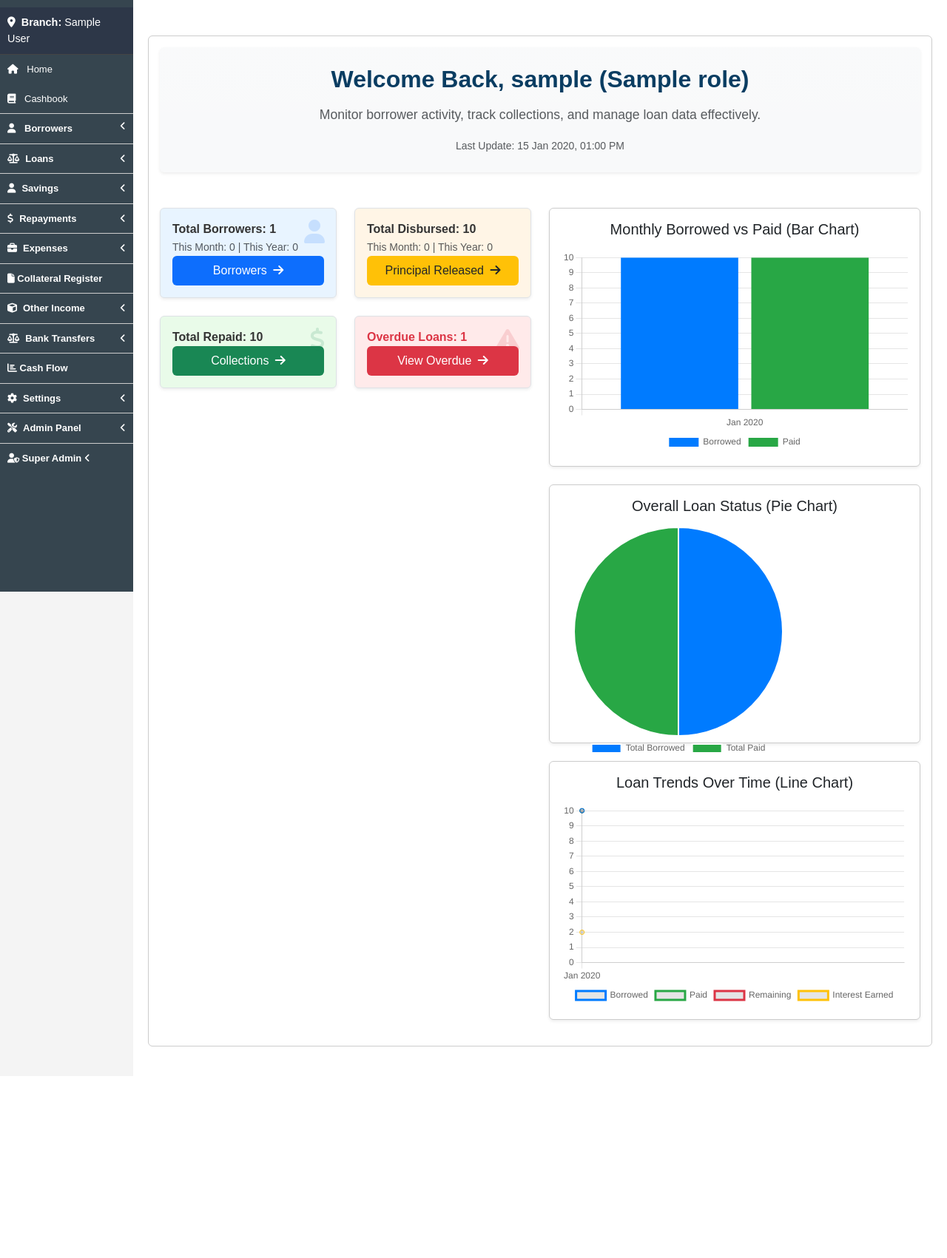
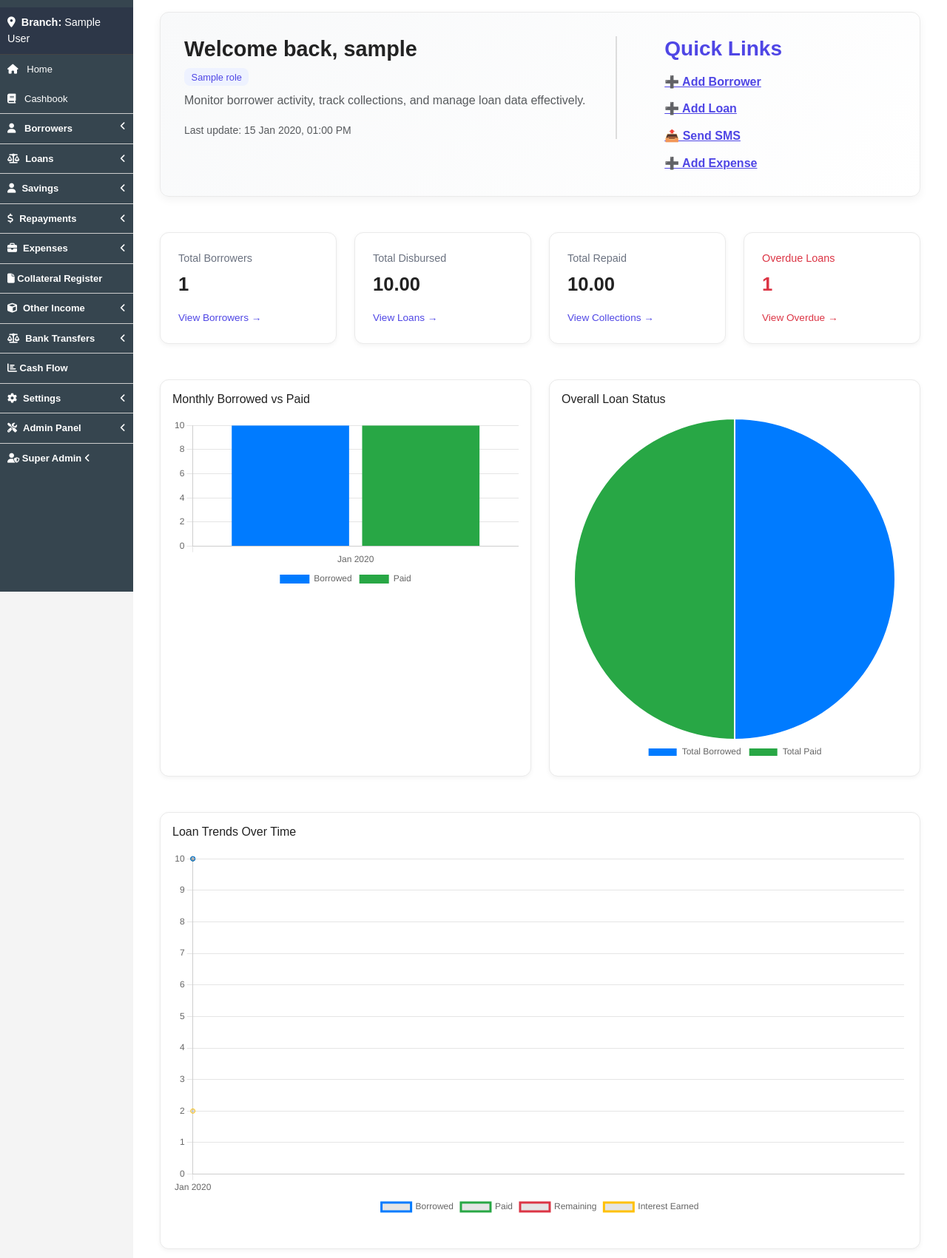
Before and after one commit to elly-techlend/techlend, a Flask app: page / in a window 1280 px wide. Shown: the part 50-1751 px from the top of the page at 74% size. Before the commit the page ends 1465 px from the top, so only its background shows below. Run offline with Flask 3, Linux system fonts and the light colour scheme; a user stored in the database is signed in; tables that the repository leaves empty hold one stand-in row (values such as "Sample post"); grey boxes marked "Sample" are stand-in pictures.

Commit message:
Update homepage display

```diff
--- a/routes/dashboard_routes.py
+++ b/routes/dashboard_routes.py
@@ -1,7 +1,7 @@
 from flask import Blueprint, render_template, jsonify
 from flask_login import login_required, current_user
 from extensions import db
-from models import Branch, Loan
+from models import Branch, Loan, LoanRepayment
 from datetime import datetime, date
 from collections import defaultdict
 from flask import session
@@ -69,26 +69,61 @@ def switch_branch(branch_id):
 def index():
     active_branch_id = session.get('active_branch_id')
 
-    # Filter loans based on active branch (if set)
+    # Filter loans for this company (and branch if set)
+    loan_query = Loan.query.filter_by(company_id=current_user.company_id)
     if active_branch_id:
-        loans = Loan.query.filter_by(
-            company_id=current_user.company_id,
-            branch_id=active_branch_id
-        ).all()
-    else:
-        loans = Loan.query.filter_by(company_id=current_user.company_id).all()
+        loan_query = loan_query.filter_by(branch_id=active_branch_id)
+    loans = loan_query.all()
 
     if not loans:
-        return render_template('home.html', user=current_user, loans=[], message="No loans found for your company.")
+        return render_template('home.html', message="No loans found for your company.")
 
-    total_borrowers = len(set(loan.borrower_name for loan in loans))
+    # Basic counts
+    total_borrowers = len(set(l.borrower_name for l in loans))
     total_loans = len(loans)
 
+    # Totals
     total_disbursed = sum(l.amount_borrowed for l in loans)
     total_repaid = sum(l.amount_paid for l in loans)
     total_balance = sum(l.remaining_balance for l in loans)
-    total_interest = sum(l.amount_borrowed * Decimal('0.2') for l in loans)
+    total_interest = sum(
+        l.total_due - l.amount_borrowed if hasattr(l, "total_due") else l.amount_borrowed * Decimal("0.2")
+        for l in loans
+    )
 
+    # Date filtering
+    now = datetime.now()
+    current_year = now.year
+    current_month = now.month
+
+    # Borrowers
+    borrowers_year = len({l.borrower_name for l in loans if l.date.year == current_year})
+    borrowers_month = len({l.borrower_name for l in loans if l.date.year == current_year and l.date.month == current_month})
+
+    # Disbursed
+    disbursed_year = sum(l.amount_borrowed for l in loans if l.date.year == current_year)
+    disbursed_month = sum(l.amount_borrowed for l in loans if l.date.year == current_year and l.date.month == current_month)
+
+    # Repaid — use repayment dates if you have LoanRepayment model
+    repayments_query = LoanRepayment.query.join(Loan).filter(Loan.company_id == current_user.company_id)
+    if active_branch_id:
+        repayments_query = repayments_query.filter(Loan.branch_id == active_branch_id)
+    repayments = repayments_query.all()
+
+    collections_year = sum(r.amount_paid for r in repayments if r.date_paid.year == current_year)
+    collections_month = sum(r.amount_paid for r in repayments if r.date_paid.year == current_year and r.date_paid.month == current_month)
+
+    # Overdue loans
+    overdue_loans_query = Loan.query.filter(
+        Loan.company_id == current_user.company_id,
+        Loan.due_date < date.today(),
+        Loan.remaining_balance > 0
+    )
+    if active_branch_id:
+        overdue_loans_query = overdue_loans_query.filter(Loan.branch_id == active_branch_id)
+    overdue_loans = overdue_loans_query.order_by(Loan.due_date.asc()).limit(5).all()
+
+    # Monthly chart data
     monthly_data = defaultdict(lambda: {
         "total_disbursed": 0,
         "total_paid": 0,
@@ -101,7 +136,9 @@ def index():
         monthly_data[month_key]["total_disbursed"] += loan.amount_borrowed
         monthly_data[month_key]["total_paid"] += loan.amount_paid
         monthly_data[month_key]["total_remaining"] += loan.remaining_balance
-        monthly_data[month_key]["total_interest"] += float(loan.amount_borrowed) * 0.2
+        monthly_data[month_key]["total_interest"] += (
+            loan.total_due - loan.amount_borrowed if hasattr(loan, "total_due") else loan.amount_borrowed * 0.2
+        )
 
     sorted_months = sorted(monthly_data.keys())
     months = [datetime.strptime(m, "%Y-%m").strftime("%b %Y") for m in sorted_months]
@@ -110,17 +147,7 @@ def index():
     remaining_balances = [monthly_data[m]["total_remaining"] for m in sorted_months]
     interest_earned = [monthly_data[m]["total_interest"] for m in sorted_months]
 
-    # Overdue loans scoped to branch if set
-    overdue_loans_query = Loan.query.filter(
-        Loan.company_id == current_user.company_id,
-        Loan.due_date < date.today(),
-        Loan.remaining_balance > 0
-    )
-    if active_branch_id:
-        overdue_loans_query = overdue_loans_query.filter(Loan.branch_id == active_branch_id)
-
-    overdue_loans = overdue_loans_query.order_by(Loan.due_date.asc()).limit(5).all()
-
+    # Last update
     latest_loan = max(loans, key=lambda l: l.date, default=None)
     if latest_loan:
         local_tz = pytz.timezone("Africa/Kampala")
@@ -129,26 +156,17 @@ def index():
     else:
         last_update = "No data"
 
-    now = datetime.now()
-    current_year = now.year
-    current_month = now.month
-
-    disbursed_year = sum(l.amount_borrowed for l in loans if l.date.year == current_year)
-    disbursed_month = sum(l.amount_borrowed for l in loans if l.date.year == current_year and l.date.month == current_month)
-
-    collections_year = sum(l.amount_paid for l in loans if l.date.year == current_year)
-    collections_month = sum(l.amount_paid for l in loans if l.date.year == current_year and l.date.month == current_month)
-
-    borrowers_year = len(set(loan.borrower_name for loan in loans if loan.date.year == current_year))
-    borrowers_month = len(set(loan.borrower_name for loan in loans if loan.date.year == current_year and loan.date.month == current_month))
-
     return render_template(
         'home.html',
         total_borrowers=total_borrowers,
         borrowers_year=borrowers_year,
         borrowers_month=borrowers_month,
         total_disbursed=total_disbursed,
+        disbursed_year=disbursed_year,
+        disbursed_month=disbursed_month,
         total_repaid=total_repaid,
+        collections_year=collections_year,
+        collections_month=collections_month,
         total_balance=total_balance,
         total_interest=total_interest,
         total_loans=total_loans,
@@ -159,11 +177,7 @@ def index():
         interest_earned=interest_earned,
         overdue_loans=overdue_loans,
         last_update=last_update,
-        user=current_user,
-        disbursed_year=disbursed_year,
-        disbursed_month=disbursed_month,
-        collections_year=collections_year,
-        collections_month=collections_month
+        user=current_user
     )
 
 @dashboard_bp.route('/loan_data')
--- a/templates/home.html
+++ b/templates/home.html
@@ -1,135 +1,297 @@
 {% extends 'base.html' %}
 
 {% block content %}
+
 <style>
-    .fade-in-up {
-        opacity: 0;
-        transform: translateY(20px);
-        animation: fadeInUp 0.6s ease-out forwards;
+    /* General Layout */
+    .dashboard-container {
+        max-width: 1400px;
+        margin: auto;
+        padding: 1rem;
     }
 
-    @keyframes fadeInUp {
-        to {
-            opacity: 1;
-            transform: translateY(0);
+    /* Welcome Banner */
+    .welcome-banner {
+        display: flex;
+        justify-content: space-between;
+        align-items: flex-start;
+        background: linear-gradient(135deg, #f8f9fa, #ffffff);
+        border: 1px solid #eaeaea;
+        border-radius: 12px;
+        padding: 2rem;
+        box-shadow: 0 4px 12px rgba(0,0,0,0.05);
+        color: #222; /* default text color */
+        gap: 2rem;
+        flex-wrap: wrap;
+    }
+
+    .welcome-content {
+        flex: 1 1 60%;
+        min-width: 250px;
+        padding-right: 2rem; /* spacing between content and border */
+        border-right: 2px solid #ddd; /* subtle dividing line */
+    }
+
+    .welcome-banner h2 {
+        font-weight: 600;
+        font-size: 1.8rem;
+        margin-bottom: 0.5rem;
+    }
+
+    .role-badge {
+        font-size: 0.8rem;
+        background-color: #eef2ff;
+        color: #4f46e5;
+        padding: 0.3rem 0.6rem;
+        border-radius: 8px;
+        margin-right: 0.3rem;
+    }
+
+    /* Quick Links Section */
+    .quick-links-section {
+        flex: 1 1 35%;
+        min-width: 200px;
+        padding-left: 2rem; /* spacing between border and links */
+    }
+
+    .quick-links-section h3 {
+        margin-bottom: 1rem;
+        font-weight: 600;
+        color: #4f46e5;
+    }
+
+    /* Quick Actions as vertical links */
+    .quick-actions {
+        display: flex;
+        flex-direction: column;
+        gap: 0.8rem;
+    }
+
+    .quick-actions a {
+        background: none;
+        color: #4f46e5;
+        text-decoration: underline;
+        font-weight: 600;
+        font-size: 1rem;
+        cursor: pointer;
+        white-space: nowrap;
+        transition: color 0.2s ease;
+        padding: 0;
+    }
+
+    .quick-actions a:hover {
+        color: #4338ca;
+        text-decoration: none;
+    }
+
+    /* Stat Cards */
+    .stat-card {
+        background: #ffffff;
+        border-radius: 12px;
+        padding: 1.5rem;
+        box-shadow: 0 2px 6px rgba(0,0,0,0.05);
+        display: flex;
+        flex-direction: column;
+        justify-content: space-between;
+        border: 1px solid #eaeaea;
+        height: 100%;
+        color: #222;
+    }
+
+    .stat-title {
+        font-size: 0.9rem;
+        color: #6b7280;
+    }
+
+    .stat-value {
+        font-size: 1.6rem;
+        font-weight: 600;
+        margin-top: 0.3rem;
+    }
+
+    .stat-link {
+        margin-top: 1rem;
+        font-size: 0.85rem;
+        text-decoration: none;
+        color: #4f46e5;
+        font-weight: 500;
+    }
+
+    .stat-link:hover {
+        text-decoration: underline;
+    }
+
+    /* Chart Container */
+    .chart-card {
+        background: #ffffff;
+        border-radius: 12px;
+        padding: 1rem;
+        box-shadow: 0 2px 6px rgba(0,0,0,0.05);
+        border: 1px solid #eaeaea;
+        height: 100%;
+        color: #222;
+    }
+
+    /* ==== DARK MODE ==== */
+    body.dark-mode {
+        background-color: #121212;
+        color: #e0e0e0;
+    }
+
+    body.dark-mode .welcome-banner {
+        background: linear-gradient(135deg, #1e1e1e, #2c2c2c);
+        border: 1px solid #444;
+        box-shadow: 0 4px 12px rgba(255,255,255,0.05);
+        color: #ddd;
+        border-right: 1px solid #555;
+    }
+
+    body.dark-mode .role-badge {
+        background-color: #33384d;
+        color: #a8b0ff;
+    }
+
+    body.dark-mode .quick-links-section h3 {
+        color: #a0aaff;
+    }
+
+    body.dark-mode .quick-actions a {
+        background: none;
+        color: #a0aaff;
+    }
+
+    body.dark-mode .quick-actions a:hover {
+        color: #c0c0ff;
+        text-decoration: none;
+    }
+
+    body.dark-mode .stat-card,
+    body.dark-mode .chart-card {
+        background: #1f1f1f;
+        border: 1px solid #444;
+        box-shadow: 0 2px 6px rgba(255,255,255,0.1);
+        color: #ccc;
+    }
+
+    body.dark-mode .stat-title {
+        color: #999;
+    }
+
+    body.dark-mode .stat-link {
+        color: #a0aaff;
+    }
+
+    body.dark-mode .stat-link:hover {
+        text-decoration: underline;
+        color: #c0c0ff;
+    }
+
+    /* Responsive: stack welcome content and quick links vertically on smaller screens */
+    @media (max-width: 768px) {
+        .welcome-banner {
+            flex-direction: column;
+        }
+
+        .welcome-content,
+        .quick-links-section {
+            flex: 1 1 100%;
+            min-width: auto;
+        }
+
+        .quick-links-section {
+            margin-top: 1.5rem;
+        }
+    }
+
+    /* Responsive adjustments for very small screens */
+    @media (max-width: 480px) {
+        .quick-actions {
+            flex-direction: column;
+            gap: 0.5rem;
+        }
+        .quick-actions a {
+            font-size: 1.1rem;
         }
     }
 </style>
-<style>
-    /* Dashboard card hover effect */
-    .dashboard-card {
-        transition: transform 0.2s ease, box-shadow 0.2s ease;
-        position: relative;
-    }
-    .dashboard-card:hover {
-        transform: translateY(-3px);
-        box-shadow: 0 8px 20px rgba(0,0,0,0.1);
-    }
-    /* Top-right icon */
-    .dashboard-icon {
-        position: absolute;
-        top: 15px;
-        right: 15px;
-        font-size: 2rem;
-        opacity: 0.15;
-    }
-</style>
 
-<div class="container mt-5">
+<div class="dashboard-container">
 
-    <!-- Welcome Banner -->
-    <div class="text-center mb-5 fade-in-up">
-        <div class="shadow-sm p-4 rounded bg-light bg-gradient dark-mode-gradient">
-            <h2 class="fw-bold mb-3" style="font-size: 2rem; color: #0a3d62;">
-                Welcome Back, {{ current_user.username }} ({{ current_user.role_names | map('capitalize') | join(', ') }})
-            </h2>
-            <p class="text-muted" style="font-size: 1.1rem;">
-                Monitor borrower activity, track collections, and manage loan data effectively.
-            </p>
-            <small class="text-muted">Last Update: {{ last_update }}</small>
+<!-- Welcome Banner -->
+<div class="welcome-banner">
+    <div class="welcome-content">
+        <h2>Welcome back, {{ current_user.username }}</h2>
+        <div>
+            {% for role in current_user.role_names %}
+                <span class="role-badge">{{ role|capitalize }}</span>
+            {% endfor %}
+        </div>
+        <p class="text-muted mt-2">Monitor borrower activity, track collections, and manage loan data effectively.</p>
+        <small class="text-muted">Last update: {{ last_update }}</small>
+    </div>
+
+    <div class="quick-links-section">
+        <h3>Quick Links</h3>
+        <div class="quick-actions">
+            <a href="{{ url_for('borrowers.add_borrower') }}">➕ Add Borrower</a>
+            <a href="{{ url_for('loan.add_loan') }}">➕ Add Loan</a>
+            <a href="{{ url_for('borrowers.send_sms') }}">📤 Send SMS</a>
+            <a href="{{ url_for('expenses.add_expense') }}">➕ Add Expense</a>
         </div>
     </div>
+</div>
 
-    <!-- Dashboard Boxes -->
-<div class="row">
-    <!-- Left Column: Summary Cards (2x2 Grid) -->
-    <div class="col-lg-6 col-12 mb-4">
-        <div class="row g-4">
-
-            <!-- Total Borrowers -->
-            <div class="col-md-6">
-                <div class="dashboard-card p-3 rounded shadow-sm border h-100" style="background-color: #e8f4ff;">
-                    <div class="fw-bold">Total Borrowers: <span>{{ total_borrowers }}</span></div>
-                    <small class="text-muted">
-                        This Month: {{ borrowers_month }} | This Year: {{ borrowers_year }}
-                    </small>
-                    <i class="fa fa-user dashboard-icon text-primary"></i>
-                    <a href="{{ url_for('borrowers.view_borrowers') }}"
-                       class="mt-auto bg-primary text-white text-center py-2 d-block rounded text-decoration-none">
-                        Borrowers <i class="fa fa-arrow-right ms-1"></i>
-                    </a>
-                </div>
+    <!-- Stat Cards -->
+    <div class="row mt-4 g-4">
+        <div class="col-md-3">
+            <div class="stat-card">
+                <div class="stat-title">Total Borrowers</div>
+                <div class="stat-value">{{ total_borrowers }}</div>
+                <a href="{{ url_for('borrowers.view_borrowers') }}" class="stat-link">View Borrowers →</a>
             </div>
-
-            <!-- Total Disbursed -->
-            <div class="col-md-6">
-                <div class="dashboard-card p-3 rounded shadow-sm border h-100" style="background-color: #fff5e6;">
-                    <div class="fw-bold">Total Disbursed: <span class="count" data-target="{{ total_disbursed }}">0</span></div>
-                    <small class="text-muted">
-                        This Month: {{ borrowers_month }} | This Year: {{ borrowers_year }}
-                    </small>
-                    <i class="fa fa-files-o dashboard-icon text-warning"></i>
-                    <a href="{{ url_for('loan.view_loans') }}"
-                       class="mt-auto bg-warning text-dark text-center py-2 d-block rounded text-decoration-none">
-                        Principal Released <i class="fa fa-arrow-right ms-1"></i>
-                    </a>
-                </div>
+        </div>
+        <div class="col-md-3">
+            <div class="stat-card">
+                <div class="stat-title">Total Disbursed</div>
+                <div class="stat-value">{{ total_disbursed }}</div>
+                <a href="{{ url_for('loan.view_loans') }}" class="stat-link">View Loans →</a>
             </div>
-
-            <!-- Total Repaid -->
-            <div class="col-md-6">
-                <div class="dashboard-card p-3 rounded shadow-sm border h-100" style="background-color: #e9fbe9;">
-                    <div class="fw-bold">Total Repaid: <span class="count" data-target="{{ total_repaid }}">0</span></div>
-                    <i class="fa fa-dollar dashboard-icon text-success"></i>
-                    <a href="{{ url_for('repayments.all_repayments') }}"
-                       class="mt-auto bg-success text-white text-center py-2 d-block rounded text-decoration-none">
-                        Collections <i class="fa fa-arrow-right ms-1"></i>
-                    </a>
-                </div>
+        </div>
+        <div class="col-md-3">
+            <div class="stat-card">
+                <div class="stat-title">Total Repaid</div>
+                <div class="stat-value">{{ total_repaid }}</div>
+                <a href="{{ url_for('repayments.all_repayments') }}" class="stat-link">View Collections →</a>
             </div>
-
-            <!-- Overdue Loans -->
-            <div class="col-md-6">
-                <div class="dashboard-card p-3 rounded shadow-sm border h-100" style="background-color: #ffeaea;">
-                    <div class="fw-bold text-danger">Overdue Loans: <span>{{ overdue_loans|length }}</span></div>
-                    <i class="fa fa-exclamation-triangle dashboard-icon text-danger"></i>
-                    <a href="{{ url_for('loan.loans_in_arrears') }}"
-                       class="mt-auto bg-danger text-white text-center py-2 d-block rounded text-decoration-none">
-                        View Overdue <i class="fa fa-arrow-right ms-1"></i>
-                    </a>
-                </div>
+        </div>
+        <div class="col-md-3">
+            <div class="stat-card">
+                <div class="stat-title text-danger">Overdue Loans</div>
+                <div class="stat-value text-danger">{{ overdue_loans|length }}</div>
+                <a href="{{ url_for('loan.loans_in_arrears') }}" class="stat-link text-danger">View Overdue →</a>
             </div>
         </div>
     </div>
 
-    <!-- Right Column: Charts -->
-    <div class="col-lg-6 col-12">
-        <!-- Bar Chart -->
-        <div class="card shadow-sm p-3 fade-in-up mb-4" style="height: 350px;">
-            <h5 class="text-center mb-3">Monthly Borrowed vs Paid (Bar Chart)</h5>
-            <canvas id="barChart" style="width: 100%; height: 100%;"></canvas>
+    <!-- Charts -->
+    <div class="row mt-4 g-4">
+        <div class="col-md-6">
+            <div class="chart-card">
+                <h6 class="mb-3">Monthly Borrowed vs Paid</h6>
+                <canvas id="barChart"></canvas>
+            </div>
         </div>
-
-        <!-- Pie Chart -->
-        <div class="card shadow-sm p-3 fade-in-up mb-4" style="height: 350px;">
-            <h5 class="text-center mb-3">Overall Loan Status (Pie Chart)</h5>
-            <canvas id="pieChart" style="width: 100%; height: 100px;"></canvas>
+        <div class="col-md-6">
+            <div class="chart-card">
+                <h6 class="mb-3">Overall Loan Status</h6>
+                <canvas id="pieChart"></canvas>
+            </div>
         </div>
-
-        <!-- Line Chart -->
-        <div class="card shadow-sm p-3 fade-in-up" style="height: 350px;">
-            <h5 class="text-center mb-3">Loan Trends Over Time (Line Chart)</h5>
-            <canvas id="lineChart" style="width: 100%; height: 100%;"></canvas>
+        <div class="col-12">
+            <div class="chart-card mt-4">
+                <h6 class="mb-3">Loan Trends Over Time</h6>
+                <canvas id="lineChart"></canvas>
+            </div>
         </div>
     </div>
 </div>
```
